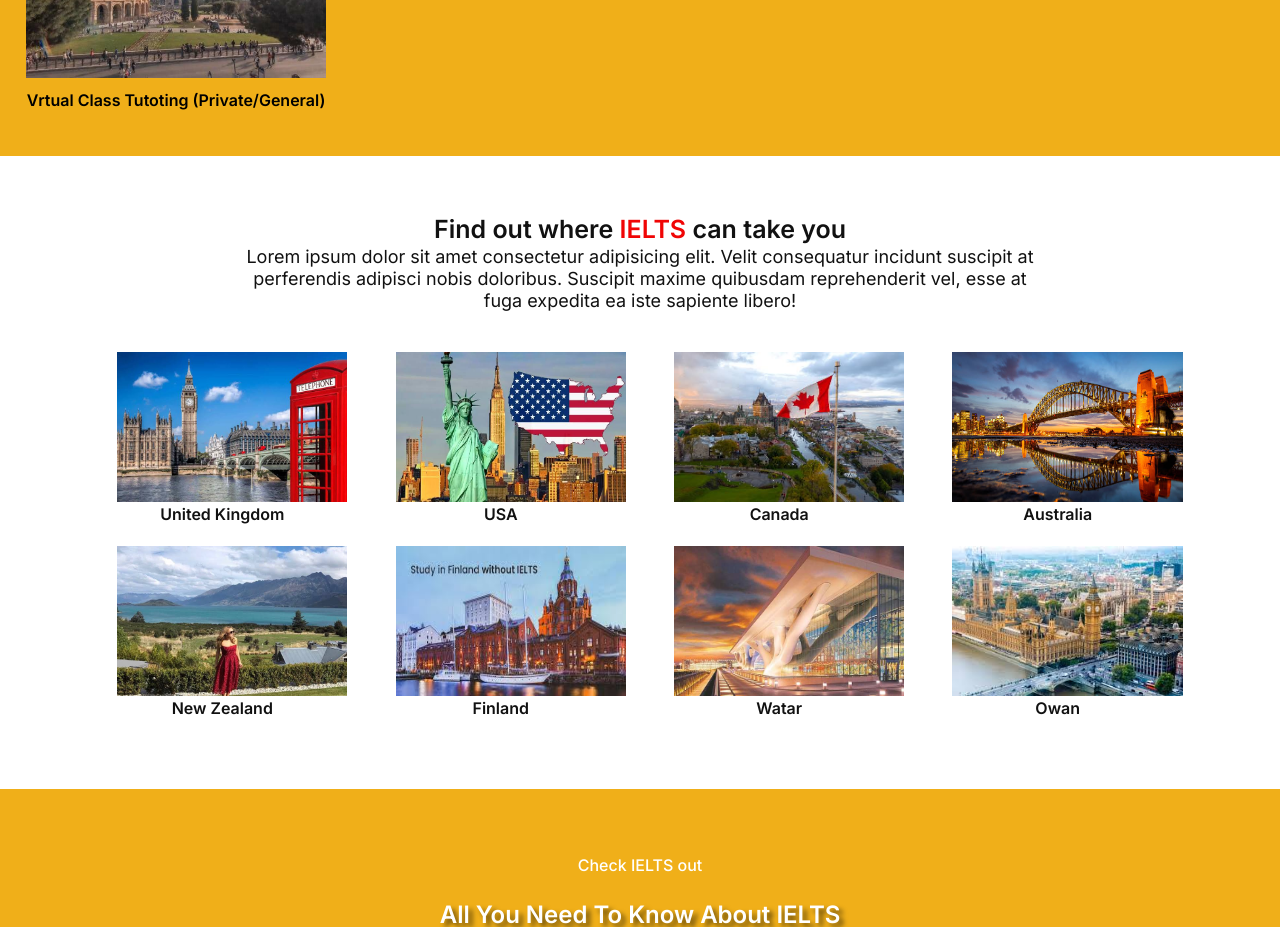
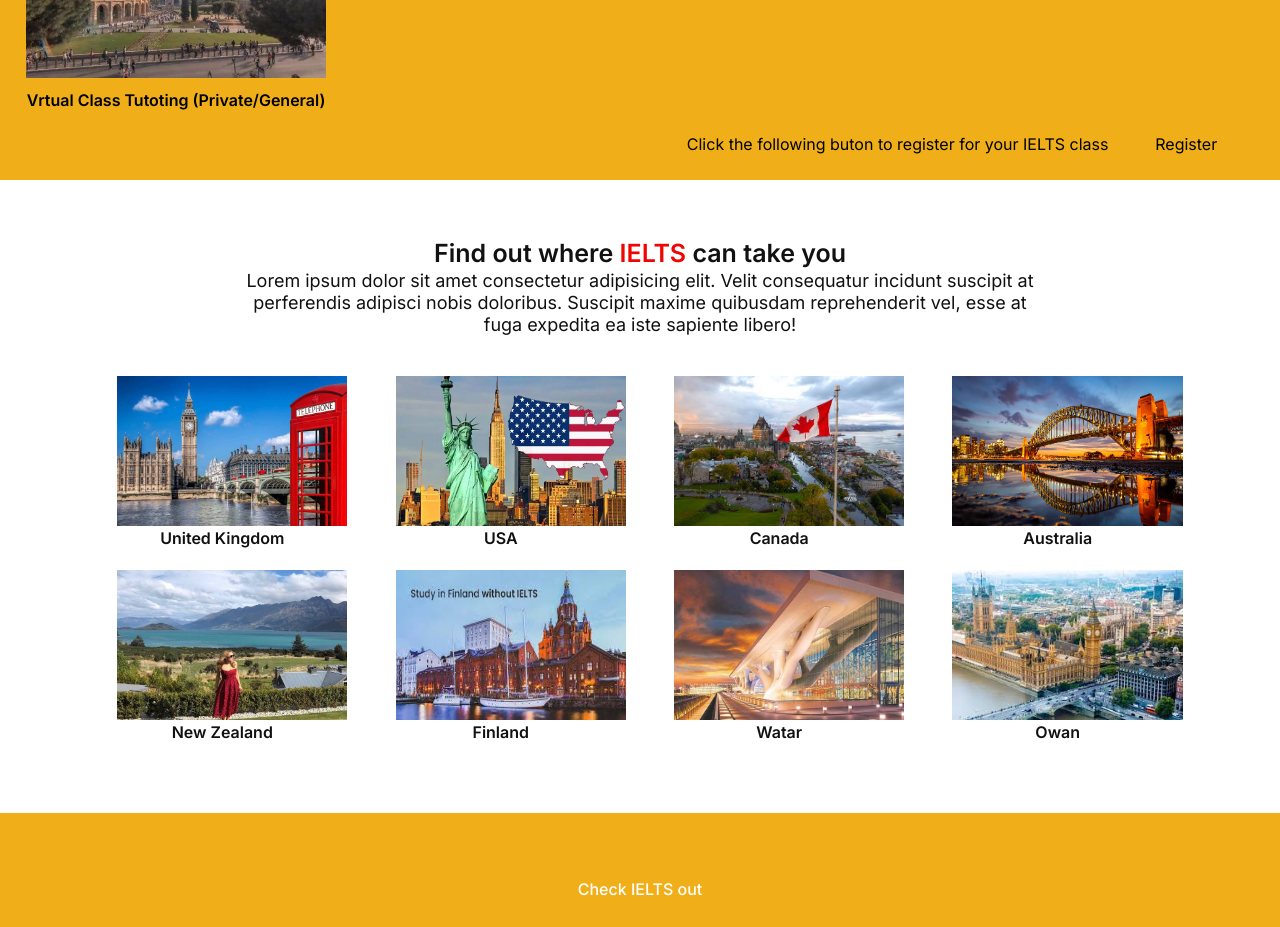
Before and after one commit to VictorKingsHub/consults, a Next.js app: page /travels/ielts in a window 1280 px wide. Shown: the part 860-1787 px from the top of the page. Built offline with nearby package versions, Linux system fonts and the light colour scheme.

Commit message:
Register

```diff
--- a/app/ui/travels/ielts/ieltsIntro/IeltsIntro.tsx
+++ b/app/ui/travels/ielts/ieltsIntro/IeltsIntro.tsx
@@ -1,6 +1,7 @@
 import React from 'react'
 import styles from "./Ieltsintro.module.css"
 import Image from 'next/image'
+import Link from 'next/link'
 
 export function IeltsIntro() {
     return (
@@ -27,6 +28,10 @@ export function IeltsIntro() {
                     <span className='font-semibold'>Vrtual Class Tutoting (Private/General) </span>
                 </div>
             </div>
+            <div className={styles.register}>
+                <h2>Click the following buton to register for your IELTS class</h2>
+                <Link href="#" > Register</Link>
+            </div>
         </div>
     )
 }
--- a/app/ui/travels/ielts/ieltsIntro/Ieltsintro.module.css
+++ b/app/ui/travels/ielts/ieltsIntro/Ieltsintro.module.css
@@ -57,3 +57,15 @@
 .img{
     margin: 10px;
 }
+.register{
+    display: flex;
+    flex-direction: row;
+    justify-content: space-evenly;
+    width: 50%;
+    /* margin: 15px 10px 0 0; */
+    margin-left: auto;
+
+    @media(max-width: 768px) {
+        width: 90%;
+    }
+}
```
